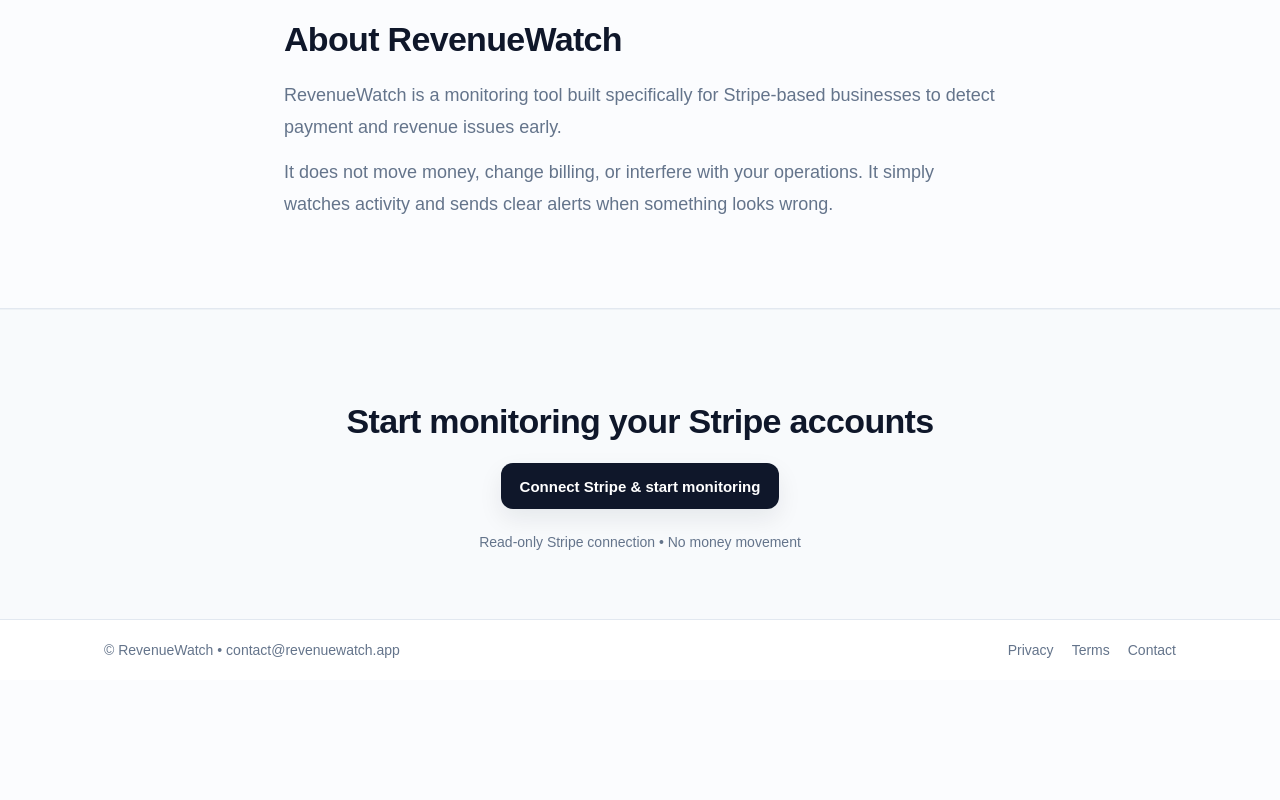
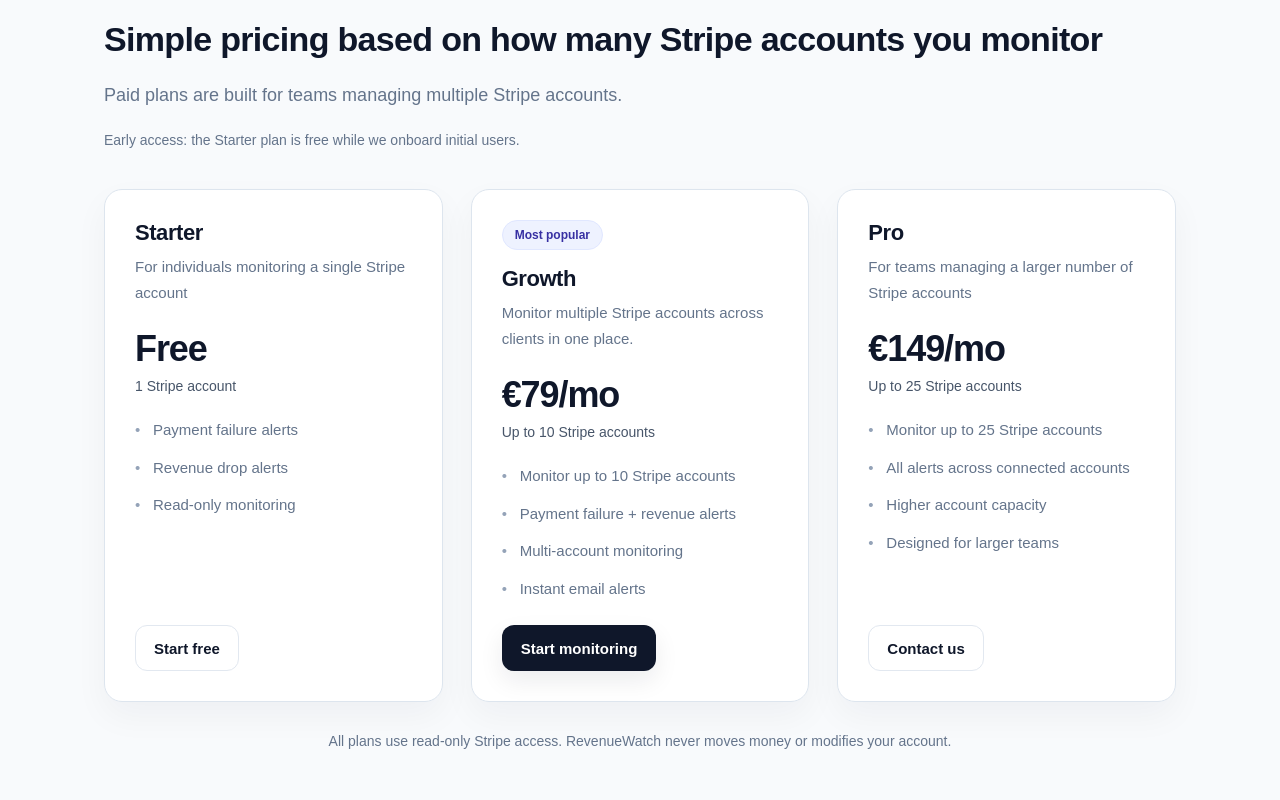
Before and after one commit to Miguel-0721/RevenueWatch, a Next.js app: page / in a window 1280 px wide. Shown: the part 2920-3720 px from the top of the page. Before the commit the page ends 3600 px from the top, so only its background shows below. Built offline with nearby package versions, Linux system fonts and the light colour scheme.

Commit message:
Refine pricing messaging and early access positioning

```diff
--- a/src/app/globals.css
+++ b/src/app/globals.css
@@ -48,6 +48,7 @@
   margin: 0 auto;
   padding: 0 24px;
 }
+
 
 .hero-grid {
   display: grid;
@@ -236,6 +237,123 @@
   line-height: 1.7;
   color: var(--muted);
 }
+
+.pricing-grid {
+  display: grid;
+  grid-template-columns: repeat(3, minmax(0, 1fr));
+  gap: 28px;
+}
+
+.pricing-card {
+  position: relative;
+  display: flex;
+  flex-direction: column;
+  background: rgba(255, 255, 255, 0.96);
+  border: 1px solid #dde5ee;
+  border-radius: 18px;
+  padding: 30px;
+  box-shadow: 0 14px 34px rgba(17, 24, 39, 0.045);
+  transition: transform 0.18s ease, box-shadow 0.18s ease, border-color 0.18s ease;
+}
+
+
+.pricing-card-body {
+  flex: 1;
+}
+
+
+
+.pricing-card:hover {
+  transform: translateY(-2px);
+  box-shadow: 0 18px 40px rgba(17, 24, 39, 0.08);
+  border-color: #d9e3f0;
+}
+
+.pricing-card .btn {
+  margin-top: auto;
+  align-self: flex-start;
+}
+
+.pricing-badge {
+  display: inline-flex;
+  align-items: center;
+  justify-content: center;
+  margin-bottom: 16px;
+  padding: 7px 12px;
+  border-radius: 999px;
+  background: #eef2ff;
+  border: 1px solid #e0e7ff;
+  color: #3730a3;
+  font-size: 12px;
+  font-weight: 700;
+  white-space: nowrap;
+}
+
+.pricing-card-top h3 {
+  font-size: 22px;
+  line-height: 1.2;
+  font-weight: 700;
+  letter-spacing: -0.02em;
+  margin-bottom: 8px;
+}
+
+.pricing-subtitle {
+  font-size: 15px;
+  line-height: 1.7;
+  color: var(--muted);
+  margin-bottom: 24px;
+}
+
+.pricing-price {
+  font-size: 36px;
+  line-height: 1.1;
+  font-weight: 700;
+  letter-spacing: -0.03em;
+  margin-top: 12px;
+  margin-bottom: 6px;
+  color: var(--foreground);
+}
+
+.pricing-limit {
+  font-size: 14px;
+  line-height: 1.6;
+  color: #475569;
+  margin-bottom: 20px;
+}
+
+
+.pricing-list {
+  list-style: none;
+  padding: 0;
+  margin: 20px 0 24px;
+  display: grid;
+  gap: 12px;
+}
+
+.pricing-list li {
+  font-size: 15px;
+  line-height: 1.7;
+  color: var(--muted);
+  position: relative;
+  padding-left: 18px;
+}
+
+.pricing-list li::before {
+  content: "•";
+  position: absolute;
+  left: 0;
+  top: 0;
+  color: #94a3b8;
+}
+
+.pricing-note {
+  margin-top: 28px;
+  font-size: 14px;
+  line-height: 1.7;
+  color: var(--muted);
+  text-align: center;
+}
+
 
 .monitor-grid {
   display: grid;
@@ -426,6 +544,14 @@
 
 .monitor-grid {
   grid-template-columns: 1fr;
+}
+
+.pricing-grid {
+  grid-template-columns: 1fr;
+}
+
+.pricing-card-featured {
+  transform: none;
 }
 
   .how-it-works-layout {
@@ -1039,3 +1165,11 @@
   max-width: 720px;
   margin-bottom: 36px;
 }
+
+.pricing-early-access {
+  font-size: 14px;
+  line-height: 1.7;
+  color: var(--muted);
+  margin-top: -18px;
+  margin-bottom: 36px;
+}
--- a/src/app/page.tsx
+++ b/src/app/page.tsx
@@ -290,6 +290,100 @@
 </section>
 
 
+<section className="section section-muted">
+ <div className="container">
+ <h2 className="section-title">Simple pricing based on how many Stripe accounts you monitor</h2>
+<p className="section-text section-intro">
+  Paid plans are built for teams managing multiple Stripe accounts.
+</p>
+<p className="pricing-early-access">
+  Early access: the Starter plan is free while we onboard initial users.
+</p>
+
+   <div className="pricing-grid">
+  <div className="pricing-card">
+    <div className="pricing-card-body">
+      <div className="pricing-card-top">
+        <div>
+          <h3>Starter</h3>
+          <p className="pricing-subtitle">For individuals monitoring a single Stripe account</p>
+        </div>
+      </div>
+
+      <div className="pricing-price">Free</div>
+      <div className="pricing-limit">1 Stripe account</div>
+
+      <ul className="pricing-list">
+        <li>Payment failure alerts</li>
+        <li>Revenue drop alerts</li>
+        <li>Read-only monitoring</li>
+      </ul>
+    </div>
+
+    <a href="/login" className="btn btn-secondary">
+      Start free
+    </a>
+  </div>
+
+  <div className="pricing-card pricing-card-featured">
+    <div className="pricing-card-body">
+      <div className="pricing-badge">Most popular</div>
+
+      <div className="pricing-card-top">
+        <div>
+          <h3>Growth</h3>
+          <p className="pricing-subtitle">Monitor multiple Stripe accounts across clients in one place.</p>
+        </div>
+      </div>
+
+      <div className="pricing-price">€79/mo</div>
+      <div className="pricing-limit">Up to 10 Stripe accounts</div>
+
+      <ul className="pricing-list">
+        <li>Monitor up to 10 Stripe accounts</li>
+        <li>Payment failure + revenue alerts</li>
+        <li>Multi-account monitoring</li>
+        <li>Instant email alerts</li>
+      </ul>
+    </div>
+
+    <a href="/login" className="btn btn-primary">
+      Start monitoring
+    </a>
+  </div>
+
+  <div className="pricing-card">
+    <div className="pricing-card-body">
+      <div className="pricing-card-top">
+        <div>
+          <h3>Pro</h3>
+          <p className="pricing-subtitle">For teams managing a larger number of Stripe accounts</p>
+        </div>
+      </div>
+
+      <div className="pricing-price">€149/mo</div>
+      <div className="pricing-limit">Up to 25 Stripe accounts</div>
+
+      <ul className="pricing-list">
+        <li>Monitor up to 25 Stripe accounts</li>
+        <li>All alerts across connected accounts</li>
+        <li>Higher account capacity</li>
+        <li>Designed for larger teams</li>
+      </ul>
+    </div>
+
+    <a href="/contact" className="btn btn-secondary">
+      Contact us
+    </a>
+  </div>
+</div>
+
+   <p className="pricing-note">
+  All plans use read-only Stripe access. RevenueWatch never moves money or modifies your account.
+</p>
+  </div>
+</section>
+
 <section className="section">
   <div className="container narrow">
     <h2 className="section-title">About RevenueWatch</h2>
--- a/src/app/terms/page.tsx
+++ b/src/app/terms/page.tsx
@@ -86,6 +86,10 @@
     We may suspend or terminate access to the service if necessary for security,
     abuse prevention, legal compliance, or operational reasons.
   </p>
+  <p>
+    Subscriptions can be cancelled at any time. No refunds are issued for partial
+    billing periods.
+  </p>
 </section>
 
         <section className="legal-section">
```
Also changed, not shown: src/app/privacy/page.tsx (+15 -0 lines). Lines whose indentation alone changed are shown as unchanged.
